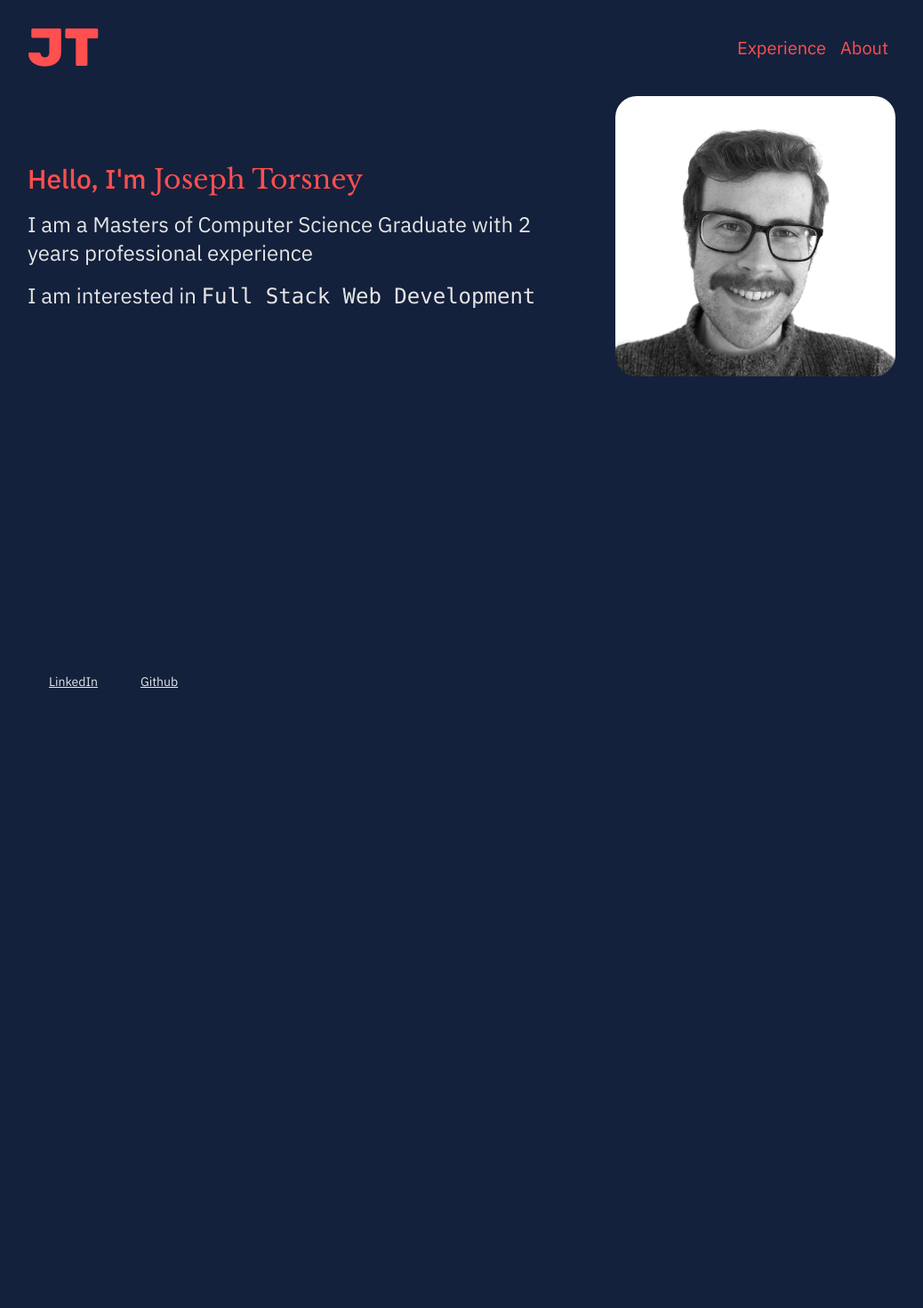
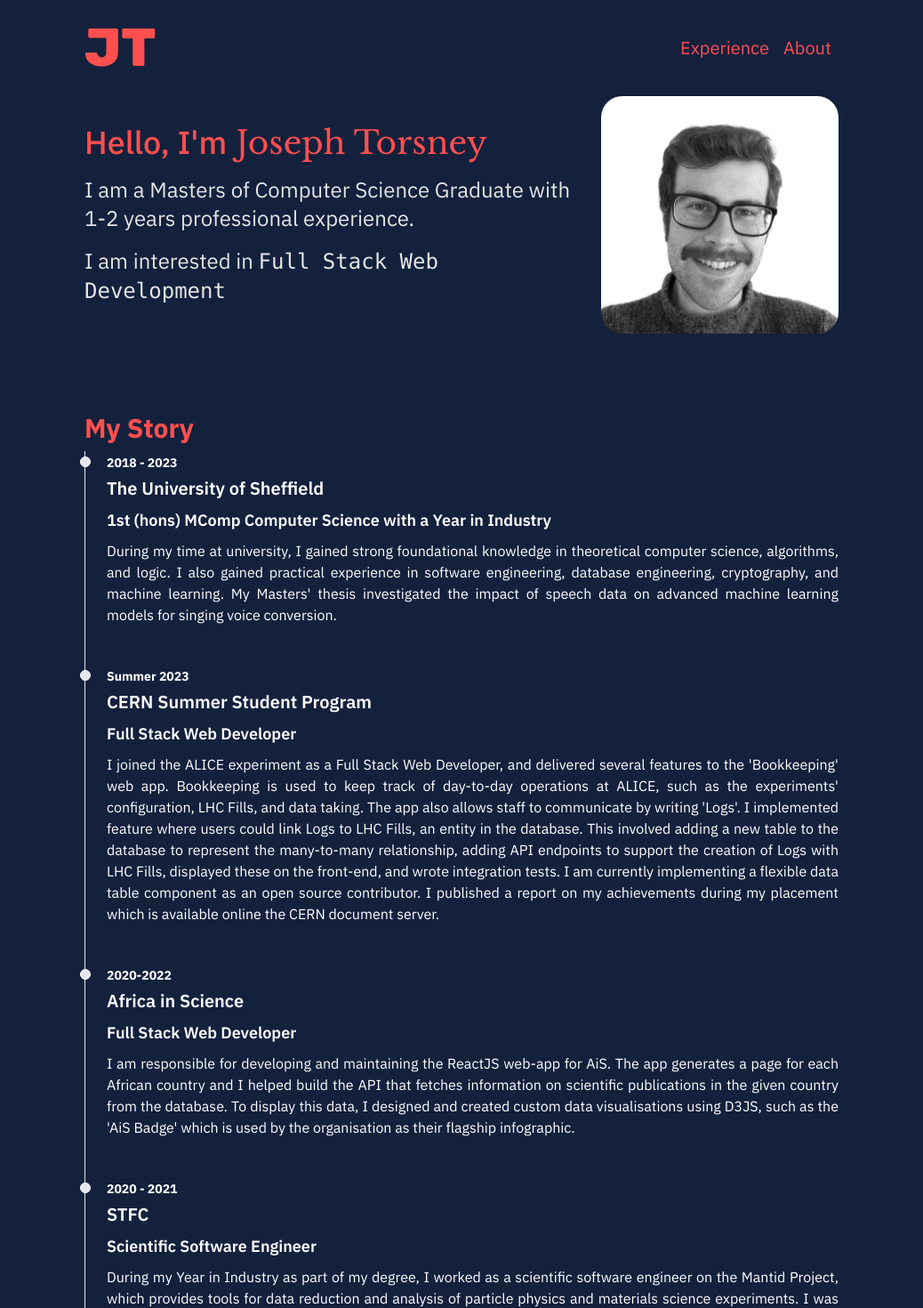
Before and after one commit to joetorsney/blog, a Next.js app: page / in a window 1280 px wide. Shown: the top 1470 px of the page at 89% size, without its empty margins (121-1159 px from the left). Before the commit the page ends 800 px from the top, so only its background shows below. Built offline with nearby package versions, Linux system fonts and the light colour scheme.

Commit message:
Add timeline to index page

```diff
--- a/pages/index.tsx
+++ b/pages/index.tsx
@@ -1,15 +1,42 @@
-import Link from 'next/link'
 import Image from 'next/image'
 import Layout from '../src/components/layouts/layout'
 import { SEO } from '../src/components/SEO'
+import { Timeline } from 'flowbite-react'
 
 import profilePic from '../public/images/profilepic.png'
+
+const timelineItems = [
+  {
+    time: '2018 - 2023',
+    title: 'The University of Sheffield',
+    subtitle: '1st (hons) MComp Computer Science with a Year in Industry',
+    body: ['During my time at university, I gained strong foundational knowledge in theoretical computer science, algorithms, and logic. I also gained practical experience in software engineering, database engineering, cryptography, and machine learning. My Masters\' thesis investigated the impact of speech data on advanced machine learning models for singing voice conversion.']
+  },
+  {
+    time: 'Summer 2023',
+    title: 'CERN Summer Student Program',
+    subtitle: 'Full Stack Web Developer',
+    body: ['I joined the ALICE experiment as a Full Stack Web Developer, and delivered several features to the \'Bookkeeping\' web app. Bookkeeping is used to keep track of day-to-day operations at ALICE, such as the experiments\' configuration, LHC Fills, and data taking. The app also allows staff to communicate by writing \'Logs\'. I implemented feature where users could link Logs to LHC Fills, an entity in the database. This involved adding a new table to the database to represent the many-to-many relationship, adding API endpoints to support the creation of Logs with LHC Fills, displayed these on the front-end, and wrote integration tests. I am currently implementing a flexible data table component as an open source contributor. I published a report on my achievements during my placement which is available online the CERN document server.']
+  },
+  {
+    time: '2020-2022',
+    title: 'Africa in Science',
+    subtitle: 'Full Stack Web Developer',
+    body: ['I am responsible for developing and maintaining the ReactJS web-app for AiS. The app generates a page for each African country and I helped build the API that fetches information on scientific publications in the given country from the database. To display this data, I designed and created custom data visualisations using D3JS, such as the \'AiS Badge\' which is used by the organisation as their flagship infographic.']
+  },
+  {
+    time: '2020 - 2021',
+    title: 'STFC',
+    subtitle: 'Scientific Software Engineer',
+    body: ['During my Year in Industry as part of my degree, I worked as a scientific software engineer on the Mantid Project, which provides tools for data reduction and analysis of particle physics and materials science experiments. I was involved in all aspects of the software lifecycle, including sprint planning, development, unit/integration testing, code reviews, and gathering user feedback. I delivered several features to improve the user experience, including a feature where a tool that plots 3D data reacted to changes in the data elsewhere in the application. I did this by implementing an Observer pattern. I also fixed bugs related to concurrency and gained deep experience with python: the application interfaced with a C++ backend exposed to python, and extended matplotlib and numpy to bring custom functionality.']
+  }
+]
 
 export default function Home() {
   return (
     <Layout>
       <SEO title='Home'/>
-      <div>
+      <div className='flex flex-col gap-20'>
         <div className='md:flex items-center gap-8 flex-row-reverse'>
           <div className='max-md:flex justify-center'>
             <div className='max-w-md max-md:w-1/2 relative aspect-square h-auto overflow-hidden border-0 border-transparent rounded-3xl'>
@@ -17,10 +44,28 @@ export default function Home() {
             </div>
           </div>
           <div className='justify'>
-            <h1 className='justify font-medium text-3xl text-secondary py-2'><span>Hello, I&apos;m</span><span className='font-serif-italic'> Joseph Torsney</span></h1>
-            <h1 className='justify text-2xl py-2'>I am a Masters of Computer Science Graduate with 2 years professional experience</h1>
+            <h1 className='justify font-medium text-4xl text-secondary py-2'><span>Hello, I&apos;m</span><span className='font-serif-italic'> Joseph Torsney</span></h1>
+            <h1 className='justify text-2xl py-2'>I am a Masters of Computer Science Graduate with 1-2 years professional experience.</h1>
             <h1 className='justify text-2xl py-2'>I am interested in <span className='font-mono'>Full Stack Web Development</span></h1>
           </div>
+        </div>
+        <div>
+          <h1 className='text-3xl text-secondary py-2 font-bold'>My Story</h1>
+          <Timeline>
+            {timelineItems.map(item => (
+              <Timeline.Item>
+                <Timeline.Point />
+                <Timeline.Content>
+                  <Timeline.Time className='text-white font-bold py-1'>{item.time}</Timeline.Time>
+                  <Timeline.Body>
+                    <h3 className='text-white text-xl font-semibold py-1'>{item.title}</h3>
+                    {item.subtitle ? <h3 className='text-white text-lg font-semibold py-1'>{item.subtitle}</h3> : ''}
+                    {item.body.map(bodyItem => (<p className='text-white text-justify py-1'>{bodyItem}</p>))}
+                  </Timeline.Body>
+                </Timeline.Content>
+              </Timeline.Item>
+            ))}
+          </Timeline>
         </div>
       </div>
     </Layout>
--- a/src/components/layouts/layout.tsx
+++ b/src/components/layouts/layout.tsx
@@ -32,7 +32,7 @@ interface Props {
 }
 
 const Layout = ({ children }: Props) => (
-  <div className={`${ibm.variable} ${rubik.variable} ${libre_baskerville.variable} font-sans max-w-5xl mx-auto px-4 sm:px-6 flex flex-col h-screen justify-between`}>
+  <div className={`${ibm.variable} ${rubik.variable} ${libre_baskerville.variable} font-sans max-w-4xl mx-auto px-4 sm:px-6 flex flex-col h-screen justify-between`}>
     <Nav />
     <main className="mb-auto">{children}</main>
     <Footer />
--- a/tailwind.config.js
+++ b/tailwind.config.js
@@ -1,11 +1,12 @@
+import flowbite from "flowbite/plugin";
+
 /** @type {import('tailwindcss').Config} */
 module.exports = {
-  content: ['./pages/**/*.{ts,tsx}', './src/**/*.{ts,tsx}'],
+  content: ['./pages/**/*.{ts,tsx}', './src/**/*.{ts,tsx}', "./node_modules/flowbite-react/lib/**/*.js"],
   theme: {
     colors: {
       'primary': '#14213D',
       'primary-light': '#E5E5E5',
-      // 'secondary': '#E54B4B'
       'secondary': '#FF4F4F'
     },
     extend: {
@@ -17,6 +18,7 @@ module.exports = {
     }
   },
   plugins: [
-    require('@tailwindcss/typography')
+    require('@tailwindcss/typography'),
+    flowbite
   ],
 }
```
Also changed, not shown: _markdown/projects.md (+0 -9 lines), package.json (+5 -3 lines), 1 other file (tests, documents, lock files or other folders).
